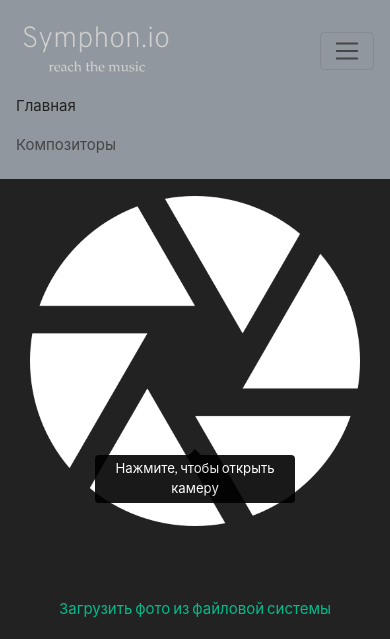
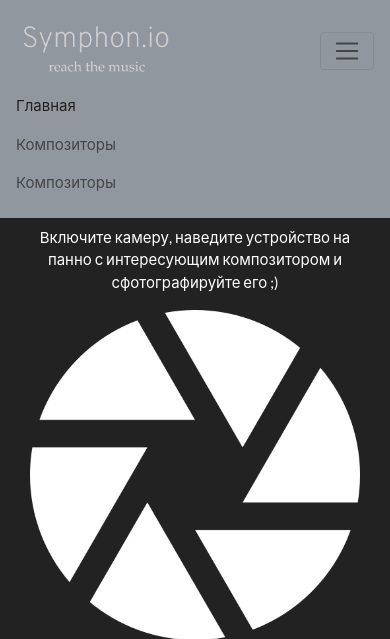
Before and after one commit to hazzus/symphon.io, a Django app: page / in a window 390 px wide, after a click that opens the changed part. Shown: the top 639 px of the page. Run offline with Django 3.2, Linux system fonts and the light colour scheme; some libraries are stand-ins or nearby versions.

Commit message:
some text

```diff
--- a/symphonio/static/js/index.js
+++ b/symphonio/static/js/index.js
@@ -20,12 +20,8 @@ $('#takeShot').click(function () {
 const cam = $("#cameraThings");
 
 is_clicked = 0;
-if (cam.is(':visible')) {
-    $('#camera').tooltip('show');
-}
 $("#camera").click(function () {
     if (is_clicked === 0) {
-        $('#camera').tooltip('hide');
         $("#cameraSelect").show();
         $("#takeShot").show();
         $('#cameraSelect').show();
--- a/symphonio/templates/base.html
+++ b/symphonio/templates/base.html
@@ -34,6 +34,9 @@
             <li class="nav-item">
                 <a class="nav-link" href="{% url 'composers' %}">Композиторы</a>
             </li>
+            <li class="nav-item">
+                <a class="nav-link" href="{% url 'composers' %}">Композиторы</a>
+            </li>
         </ul>
         {% if user.is_superuser %}
         <form class="form-inline my-2 my-lg-0">
--- a/symphonio/templates/index.html
+++ b/symphonio/templates/index.html
@@ -3,6 +3,7 @@
 {% block content %}
 <div class="row d-lg-none" id="cameraThings">
     <div class="container">
+        <div class="col-12 text-center mt-2 d-lg-none">Включите камеру, наведите устройство на панно с интересующим композитором и сфотографируйте его ;)</div>
         <div class="form-group row" align="center">
             <div class="col-3"></div>
             <select class="form-control col-6 mt-2" id="cameraSelect" style="display: none; "></select>
```
